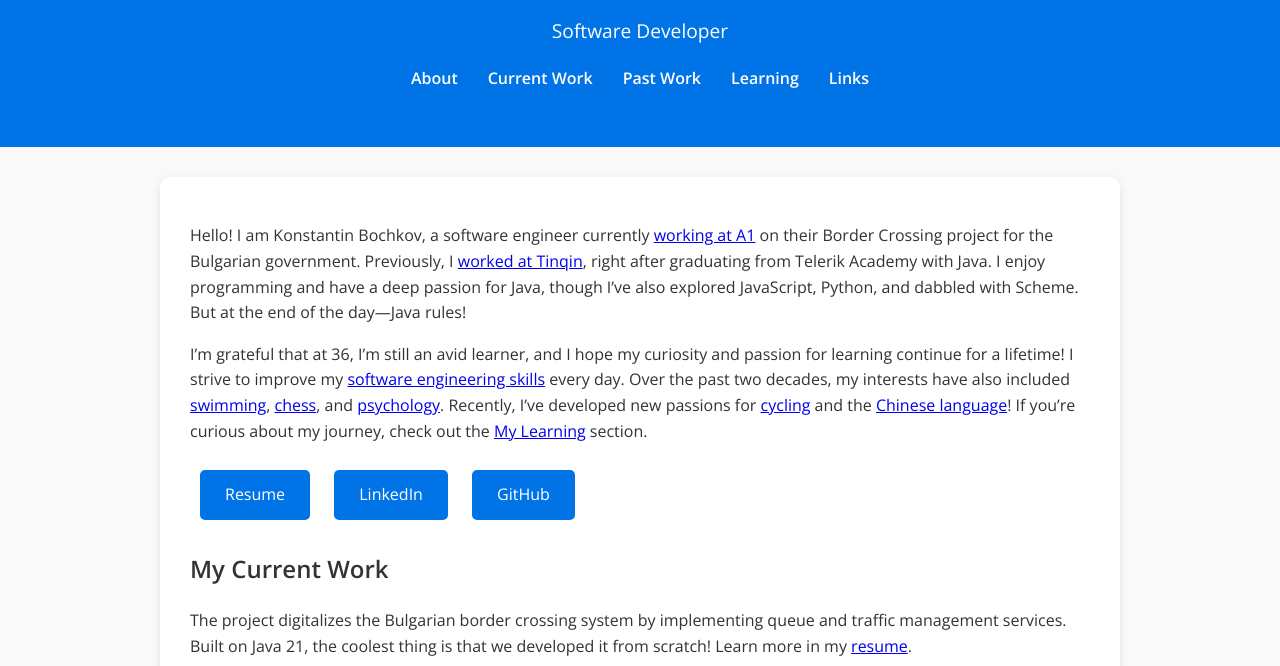
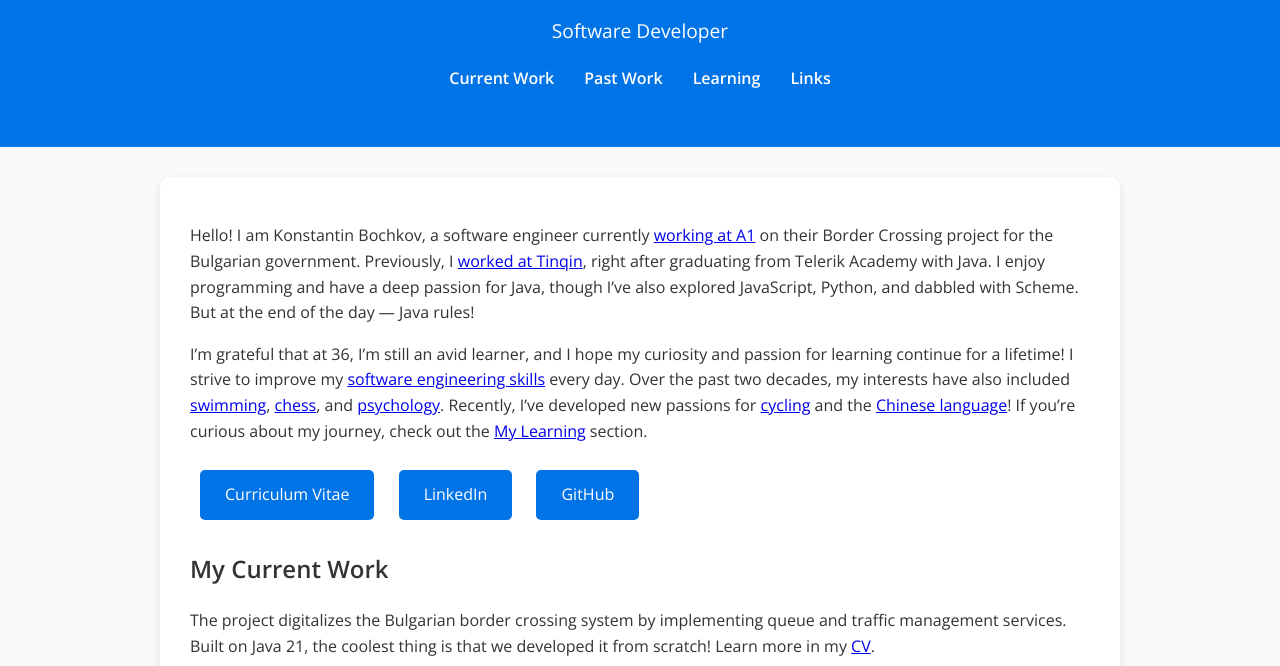
Before and after one commit to kpbochkov/konstantinbochkov.github.io, a plain HTML site: page index.html in a window 1280 px wide. Shown: the part 134-800 px from the top of the page. Drawn offline with nearby package versions, Linux system fonts and the light colour scheme.

Commit message:
update index.html

```diff
--- a/index.html
+++ b/index.html
@@ -14,7 +14,6 @@
         <p>Software Developer</p>
         <nav>
             <ul class="navbar">
-                <li><a href="#about">About</a></li>
                 <li><a href="#current-work">Current Work</a></li>
                 <li><a href="#past-work">Past Work</a></li>
                 <li><a href="#learning">Learning</a></li>
@@ -28,7 +27,7 @@
     <section id="about">
         <p>Hello! I am Konstantin Bochkov, a software engineer currently <a href="#current-work">working at A1</a> on their Border Crossing project for the Bulgarian government.
             Previously, I <a href="#past-work">worked at Tinqin</a>, right after graduating from Telerik Academy with Java. I enjoy programming and have a deep passion for Java, though I’ve also explored
-            JavaScript, Python, and dabbled with Scheme. But at the end of the day—Java rules!</p>
+            JavaScript, Python, and dabbled with Scheme. But at the end of the day — Java rules!</p>
         <p>I’m grateful that at 36, I’m still an avid learner, and I hope my curiosity and passion for learning continue for a lifetime!
             I strive to improve my <a href="#software-learning">software engineering skills</a> every day. Over the past two decades, my interests have also included
             <a href="#other-learning">swimming</a>, <a href="#other-learning">chess</a>, and <a href="#other-learning">psychology</a>.
@@ -36,7 +35,7 @@
     </section>
 
     <section id="links" class="links">
-        <a href="resume.pdf" target="_blank">Resume</a>
+        <a href="resume.pdf" target="_blank">Curriculum Vitae</a>
         <a href="https://www.linkedin.com/in/konstantin-bochkov-13aa80122" target="_blank">LinkedIn</a>
         <a href="https://github.com/kpbochkov" target="_blank">GitHub</a>
     </section>
@@ -44,7 +43,7 @@
     <section id="current-work">
         <h2>My Current Work</h2>
         <p>The project digitalizes the Bulgarian border crossing system by implementing queue and traffic management services.
-            Built on Java 21, the coolest thing is that we developed it from scratch! Learn more in my <a href="resume.pdf" target="_blank">resume</a>.</p>
+            Built on Java 21, the coolest thing is that we developed it from scratch! Learn more in my <a href="resume.pdf" target="_blank">CV</a>.</p>
     </section>
 
     <section id="past-work">
```
